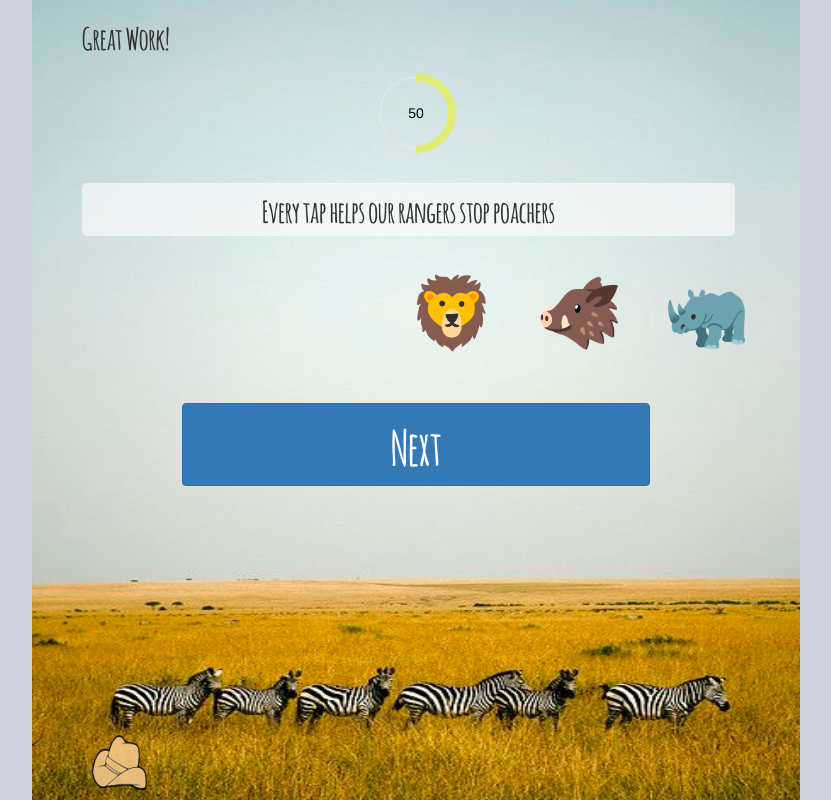
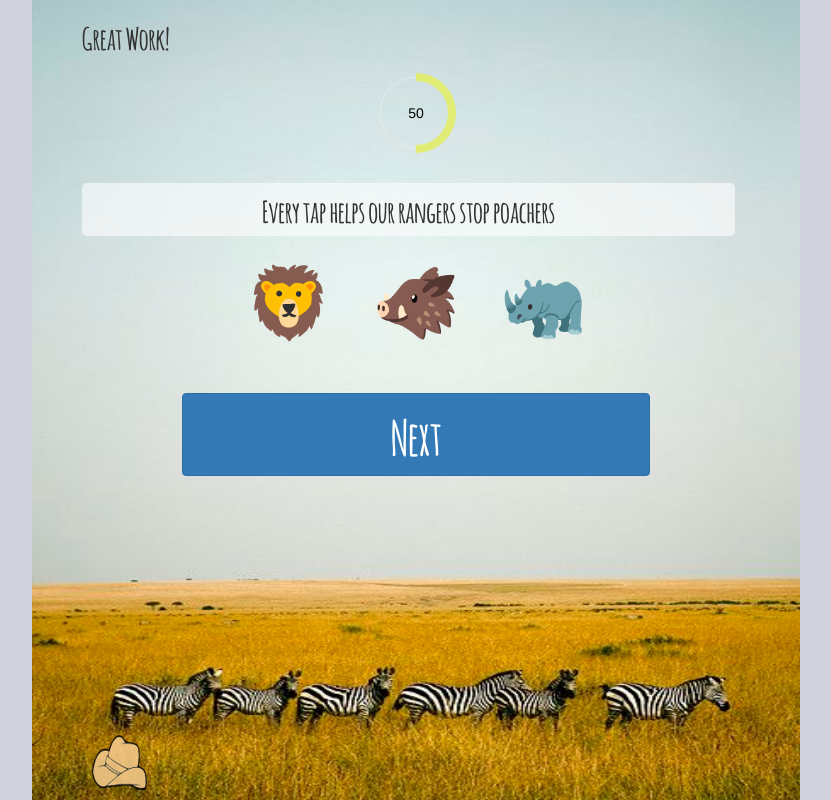
Before and after one commit to Lily418/Virtual-Ranger-App, a website: page you_are_the_best.html in a window 1280 px wide. Shown: the whole page, without its empty margins (224-1055 px from the left). Drawn offline with nearby package versions, Linux system fonts and the light colour scheme.

Commit message:
Center emoji

```diff
--- a/css/main.css
+++ b/css/main.css
@@ -139,7 +139,8 @@ button.cross:active{
 
 .emoji-parade {
   font-size: 70px;
-  float:right;
+  text-align: center;
+  display: block;
 }
 
 .best-container {
```
